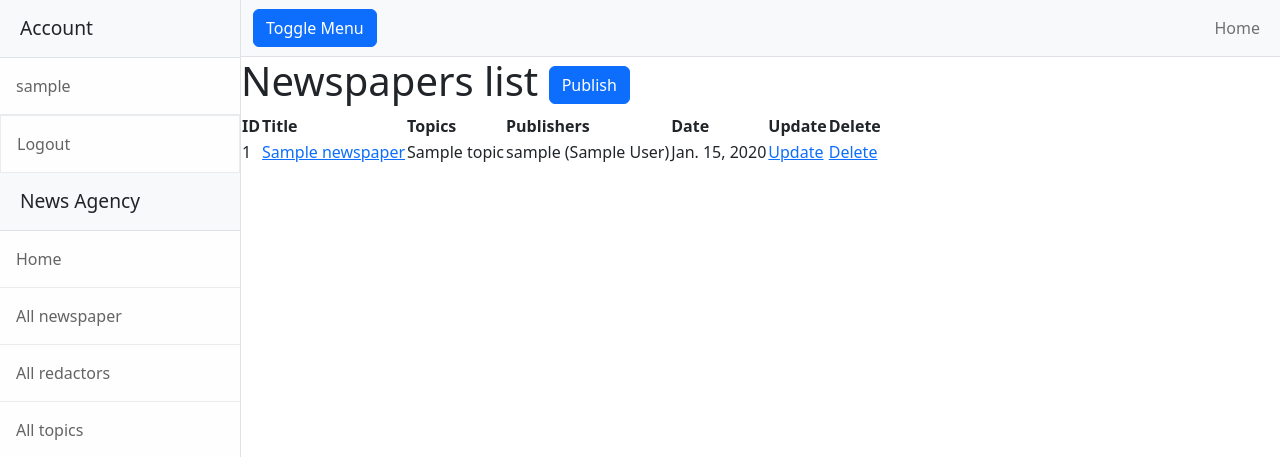
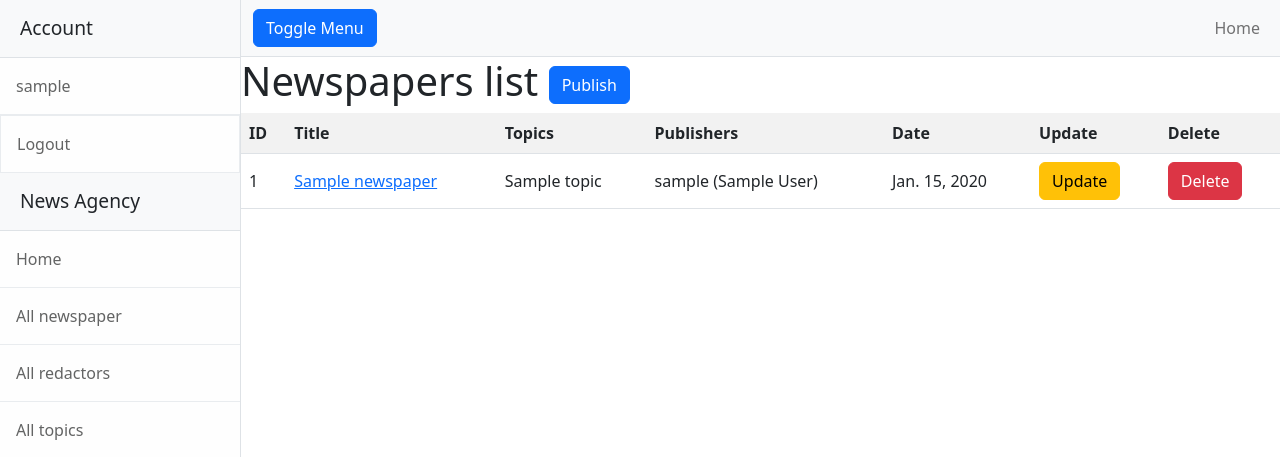
Before and after one commit to mrkanis82-gif/News-agency, a Django app: page /newspaper/ in a window 1280 px wide. Shown: the top 457 px of the page. Run offline with Django 5.2, Linux system fonts and the light colour scheme; a user stored in the database is signed in; tables that the repository leaves empty hold one stand-in row (values such as "Sample post"); some libraries are stand-ins or nearby versions.

Commit message:
improved ui add <div> with class, add classes to table and add table head with class.Also add classes for <a> delete and update

```diff
--- a/templates/agency/newspaper_list.html
+++ b/templates/agency/newspaper_list.html
@@ -7,7 +7,9 @@
     </a>
   </h1>
   {% if newspaper_list %}
-    <table>
+    <div class="table-responsive">
+      <table class="table table-striped table-hover align-middle">
+        <thed class="table-dark">
           <tr>
             <th>ID</th>
             <th>Title</th>
@@ -17,6 +19,7 @@
             <th>Update</th>
             <th>Delete</th>
           </tr>
+        </thed>
         {% for newspaper in newspaper_list %}
         <tr>
           <td>{{ newspaper.id }}</td>
@@ -29,18 +32,19 @@
           <td>{{ newspaper.publishers.all|join:", " }}</td>
           <td>{{ newspaper.date }}</td>
           <td>
-          <a href="{% url 'agency:newspaper-update' pk=newspaper.id %}">
+            <a href="{% url 'agency:newspaper-update' pk=newspaper.id %}" class="btn btn-warning">
               Update
             </a>
           </td>
           <td>
-          <a href="{% url 'agency:newspaper-delete' pk=newspaper.id %}">
+            <a href="{% url 'agency:newspaper-delete' pk=newspaper.id %}" class="btn btn-danger">
               Delete
             </a>
           </td>
         </tr>
         {% endfor %}
       </table>
+    </div>
   {% else %}
     <p>there is no newspapers yet</p>
   {% endif %}
```
Lines whose indentation alone changed are shown as unchanged.
